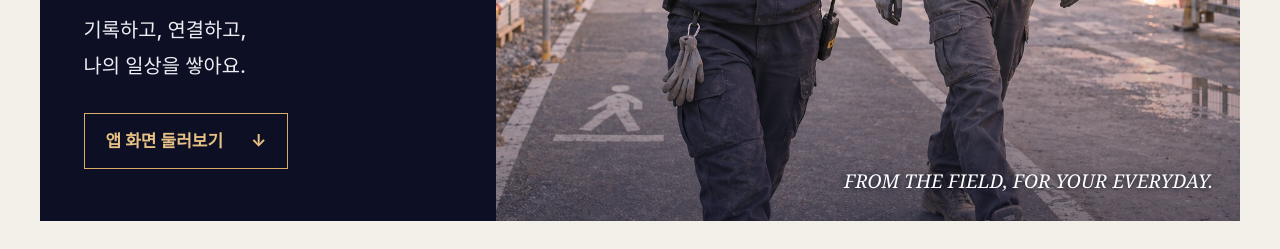
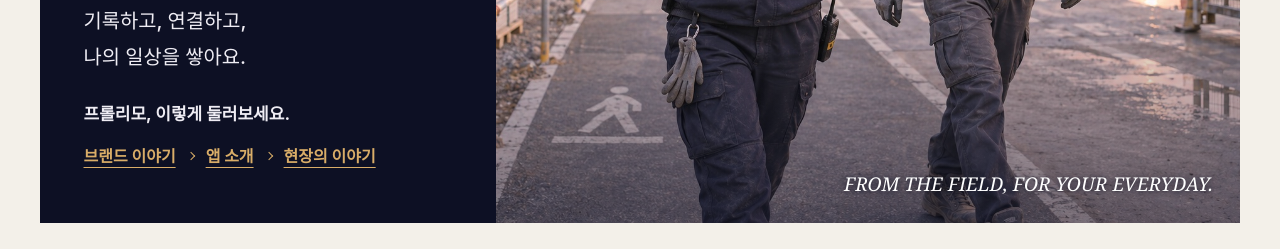
Before and after one commit to fromearlymo/frolymo-website, a plain HTML site: page index.html in a window 1280 px wide. Shown: the part 791-1040 px from the top of the page. Drawn offline with Linux system fonts and the light colour scheme; a web font is replaced by a local one.

Commit message:
Introduce the FROLYMO homepage tour (#4)
* Introduce the FROLYMO homepage tour

* Remove advertising information from FAQ

* Remove unused advertising reference from website notice

* Style homepage tour links for touch screens

```diff
--- a/css/editorial.css
+++ b/css/editorial.css
@@ -169,3 +169,11 @@
 }
 @media(max-width:360px){.mag-hero-copy{padding-inline:23px}.mag-hero-korean{font-size:21px}.mag-hero-english{font-size:18vw}.mag-brand-description br{display:none}.mag-note-category{display:none}.mag-contact-detail p{font-size:13px}}
 @media(prefers-reduced-motion:reduce){.mag-button{transition:none}}
+
+.mag-tour{margin-top:24px}
+.mag-tour p{font-size:17px;font-weight:650;color:#efedf4}
+.mag-tour ol{display:flex;align-items:center;flex-wrap:wrap;gap:0 12px;padding:0;margin:4px 0 0;list-style:none}
+.mag-tour li{display:flex;align-items:center;gap:12px}
+.mag-tour li+li::before{content:"";width:5px;height:5px;border-top:1px solid var(--warm-gold);border-right:1px solid var(--warm-gold);transform:rotate(45deg)}
+.mag-tour a{display:inline-flex;align-items:center;min-height:48px;font-size:16px;font-weight:650;color:var(--warm-gold);text-decoration:underline;text-underline-offset:5px}
+@media(max-width:380px){.mag-tour ol,.mag-tour li{column-gap:6px}}
--- a/index.html
+++ b/index.html
@@ -22,7 +22,7 @@
   <link rel="apple-touch-icon" href="./assets/brand/apple-touch-icon-frolymo.png" sizes="180x180">
   <link rel="preload" href="./assets/fonts/NotoSansKR-Variable.woff2" as="font" type="font/woff2" crossorigin>
   <link rel="stylesheet" href="./css/styles.css?v=20261111-noto">
-  <link rel="stylesheet" href="./css/editorial.css?v=20261125-editorial-6">
+  <link rel="stylesheet" href="./css/editorial.css?v=20261126-tour">
   <link rel="preload" as="image" href="./assets/editorial/hero-morning-coworkers.jpg" fetchpriority="high">
   <script src="./js/config.js" defer></script>
   <script src="./js/main.js?v=20261125-preview" defer></script>
@@ -44,7 +44,10 @@
         <h1 id="hero-title"><span class="mag-hero-english" lang="en">A DAY,<br>WELL<br>BUILT.</span><span class="mag-hero-korean">세상을 가장 먼저 여는 사람들</span></h1>
         <span class="mag-gold-rule" aria-hidden="true"></span>
         <p class="mag-hero-description">기록하고, 연결하고,<br>나의 일상을 쌓아요.</p>
-        <a class="mag-button" href="#app-preview">앱 화면 둘러보기 <span aria-hidden="true">↓</span></a>
+        <nav class="mag-tour" aria-label="홈페이지 둘러보기">
+          <p>프롤리모, 이렇게 둘러보세요.</p>
+          <ol><li><a href="#brand">브랜드 이야기</a></li><li><a href="#service">앱 소개</a></li><li><a href="#field-notes">현장의 이야기</a></li></ol>
+        </nav>
       </div>
       <figure class="mag-hero-photo"><img src="./assets/editorial/hero-morning-coworkers.jpg" alt="새벽 현장 통로에서 작업표를 살피는 동료와 출입구 쪽을 바라보는 동료" width="1536" height="1024" fetchpriority="high" decoding="async"><figcaption lang="en">FROM THE FIELD, FOR YOUR EVERYDAY.</figcaption></figure>
     </section>
@@ -75,7 +78,7 @@
             <article class="mag-feature"><span class="mag-feature-number" aria-hidden="true">02</span><div class="mag-feature-title"><h3>현장 날씨</h3><p>출근 전 살펴보는 날씨와 준비</p></div><p class="mag-feature-tagline">출근 전,<br class="mag-tablet-break"> 오늘의 준비.</p></article>
             <article class="mag-feature"><span class="mag-feature-number" aria-hidden="true">03</span><div class="mag-feature-title"><h3>현장터</h3><p>현장에서 필요한 물건과 이야기</p></div><p class="mag-feature-tagline">동료에게<br class="mag-tablet-break"> 이어지는 쓸모.</p></article>
           </div>
-          <a class="mag-guide-button" href="./guide/"><span>앱 사용 방법 보기</span><span aria-hidden="true">→</span></a>
+          <a class="mag-guide-button" href="./guide/"><span>앱 사용 방법 둘러보기</span><span aria-hidden="true">→</span></a>
         </div>
       </div>
       <section id="app-preview" class="mag-app-preview section-anchor" aria-labelledby="app-preview-title">
```
Also changed, not shown: faq/index.html (+2 -10 lines), privacy/index.html (+1 -1 lines).
